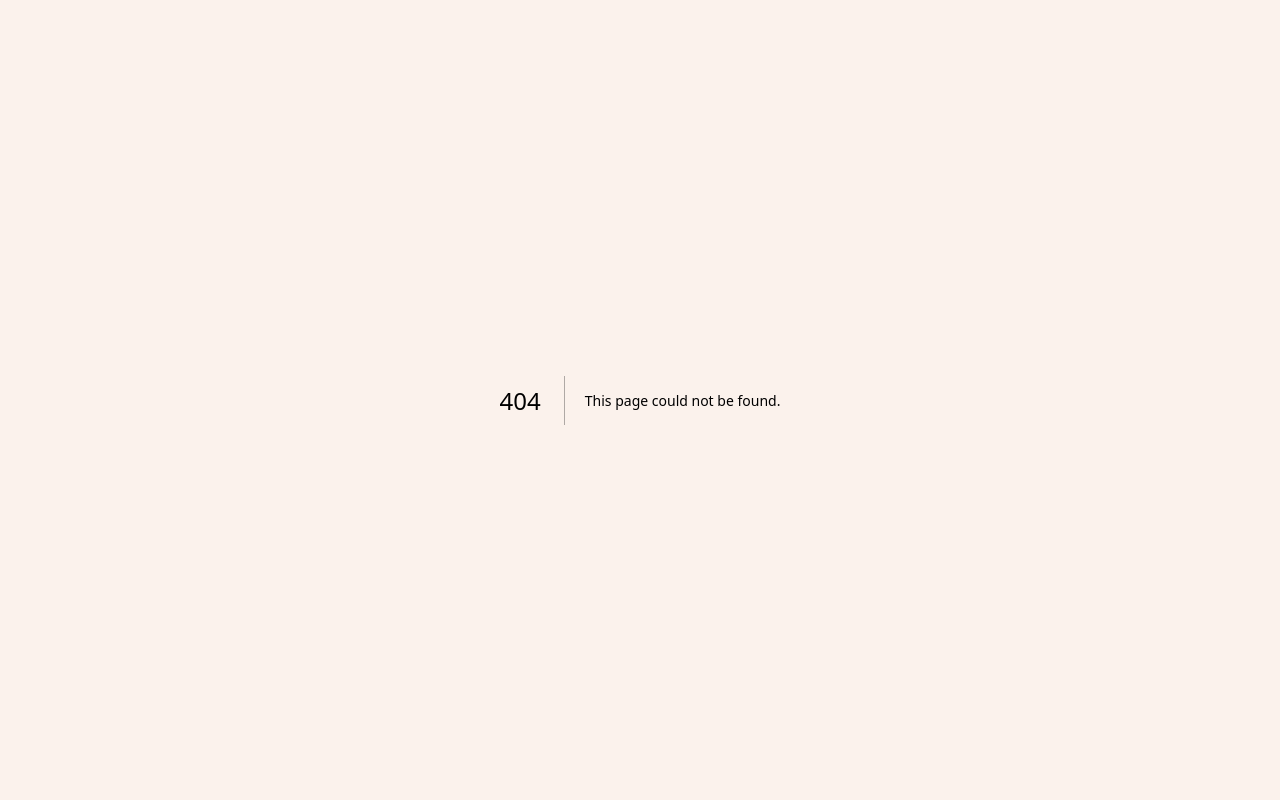
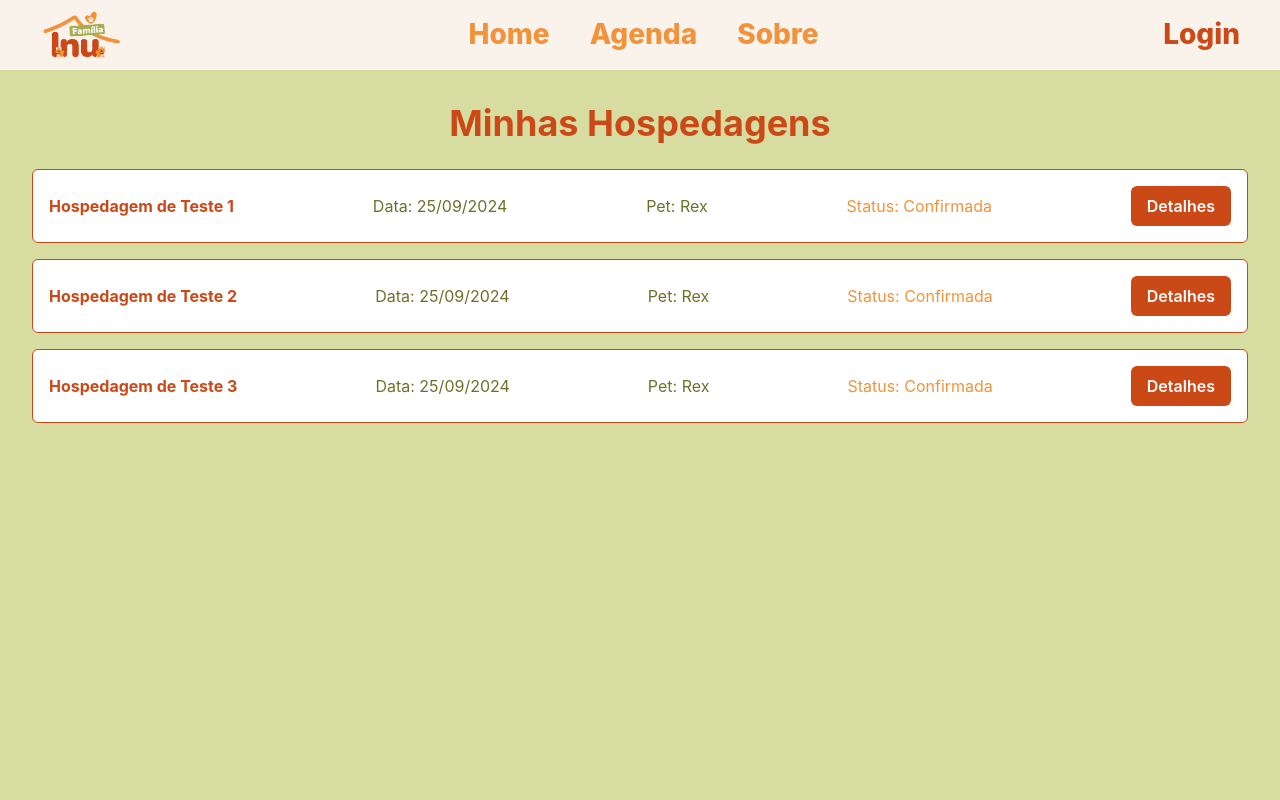
Before and after one commit to yamashita-tiemi/Familia-Inu, a Next.js app: page /hospedagensUsuario in a window 1280 px wide. Before the commit this address had no page. Shown: the top 800 px of the page. Built offline with nearby package versions, Linux system fonts and the light colour scheme.

Commit message:
Create Booking List for users

```diff
--- /dev/null
+++ b/src/app/_components/HospedagemItem.tsx
@@ -0,0 +1,41 @@
+// HospedagemItem.tsx
+
+import { Box, Text, Button } from '@chakra-ui/react';
+
+interface Hospedagem {
+  id: string;
+  titulo: string;
+  data: string;
+  status: string;
+  pet: string;
+}
+
+interface HospedagemItemProps {
+  hospedagem: Hospedagem;
+  formatarData: (dataString: string) => string;
+}
+
+const HospedagemItem = ({ hospedagem, formatarData }: HospedagemItemProps) => {
+  return (
+    <Box
+      key={hospedagem.id}
+      p={4}
+      borderWidth="1px"
+      borderRadius="md"
+      bg="white"
+      borderColor="#CB4817"
+      width="100%"
+      display="flex"
+      justifyContent="space-between"
+      alignItems="center"
+    >
+      <Text fontWeight="bold" color="#CB4817">{hospedagem.titulo}</Text>
+      <Text color="#6C722B">Data: {formatarData(hospedagem.data)}</Text>
+      <Text color="#6C722B">Pet: {hospedagem.pet}</Text>
+      <Text color="#F2933C">Status: {hospedagem.status}</Text>
+      <Button colorScheme="teal" bg="#CB4817" _hover={{ bg: '#F2933C' }}>Detalhes</Button>
+    </Box>
+  );
+};
+
+export default HospedagemItem;
--- a/src/app/_components/PetForm.tsx
+++ b/src/app/_components/PetForm.tsx
@@ -4,7 +4,7 @@
 
 import { Box, Stack, Input, FormControl, FormLabel, HStack, Heading, Button } from '@chakra-ui/react';
 import { useState } from 'react';
-import { cadastro } from '../cadastro/cadastro-service'; // Ajuste o caminho conforme necessário
+import { cadastro } from '../cadastroTutor/cadastro-service'; // Ajuste o caminho conforme necessário
 
 export const PetForm = () => {
   const [nome, setNome] = useState('');
--- a/src/app/_components/TutorForm.tsx
+++ b/src/app/_components/TutorForm.tsx
@@ -2,7 +2,7 @@
 
 import { Box, Stack, Input, FormControl, FormLabel, HStack, Heading, Button } from '@chakra-ui/react';
 import { useState } from 'react';
-import {cadastro} from '../cadastro/cadastro-service';
+import {cadastro} from '../cadastroTutor/cadastro-service';
 
 interface TutorFormProps {
   tutor: {
--- /dev/null
+++ b/src/app/hospedagensUsuario/page.tsx
@@ -0,0 +1,80 @@
+'use client';
+
+import { Box, Heading, Stack } from '@chakra-ui/react';
+import { Navbar } from '../_components/navbar';
+import Footer from '../_components/footer';
+import HospedagemItem from '../_components/HospedagemItem';
+
+interface Hospedagem {
+  id: string;
+  titulo: string;
+  data: string; // Formato original da data
+  status: string;
+  pet: string;  // Campo do pet hospedado
+}
+
+interface MinhasHospedagensProps {
+  hospedagens?: Hospedagem[];
+}
+
+const MinhasHospedagens = ({ hospedagens = [] }: MinhasHospedagensProps) => {
+  // Hospedagem fictícia para exibição
+  const hospedagensComPlaceholder = hospedagens.length > 0 ? hospedagens : [
+    {
+      id: '1',
+      titulo: 'Hospedagem de Teste 1',
+      data: '2024-09-25', // Formato original da data
+      status: 'Confirmada',
+      pet: 'Rex',  // Nome fictício do pet
+    },
+    {
+      id: '2',
+      titulo: 'Hospedagem de Teste 2',
+      data: '2024-09-25', // Formato original da data
+      status: 'Confirmada',
+      pet: 'Rex',  // Nome fictício do pet
+    },
+    {
+      id: '3',
+      titulo: 'Hospedagem de Teste 3',
+      data: '2024-09-25', // Formato original da data
+      status: 'Confirmada',
+      pet: 'Rex',  // Nome fictício do pet
+    },
+  ];
+
+  // Função para formatar a data
+  const formatarData = (dataString: string) => {
+    const [ano, mes, dia] = dataString.split('-');
+    return `${dia}/${mes}/${ano}`;
+  };
+
+  return (
+    <>
+      <Navbar />
+      <Box
+        bg="#d7dca1"
+        minHeight="100vh"
+        padding={8}
+        display="flex"
+        flexDirection="column"
+        alignItems="center"
+        marginTop="70px" // Adicionando espaço para a navbar
+      >
+        <Heading mb={6} color="#CB4817">Minhas Hospedagens</Heading>
+        <Stack spacing={4} width="100%">
+          {hospedagensComPlaceholder.map((hospedagem) => (
+            <HospedagemItem
+              key={hospedagem.id}
+              hospedagem={hospedagem}
+              formatarData={formatarData} // Passando a função como prop
+            />
+          ))}
+        </Stack>
+      </Box>
+      <Footer />
+    </>
+  );
+};
+
+export default MinhasHospedagens;
```
Also changed, not shown: src/app/cadastroTutor/cadastro-service.ts (renamed from src/app/cadastro/cadastro-service.ts), src/app/cadastroTutor/page.tsx (renamed from src/app/cadastro/page.tsx), src/app/hospedagensAdmin/page.tsx (added).
